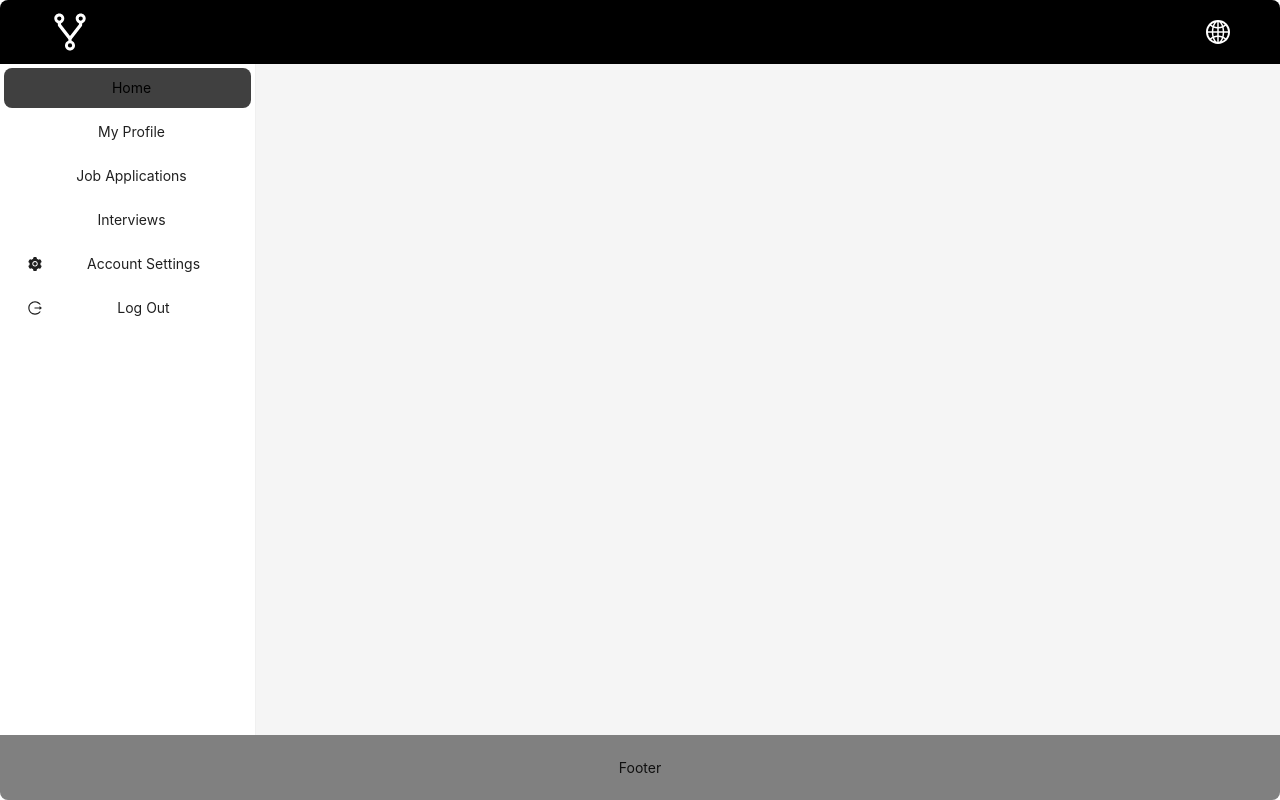
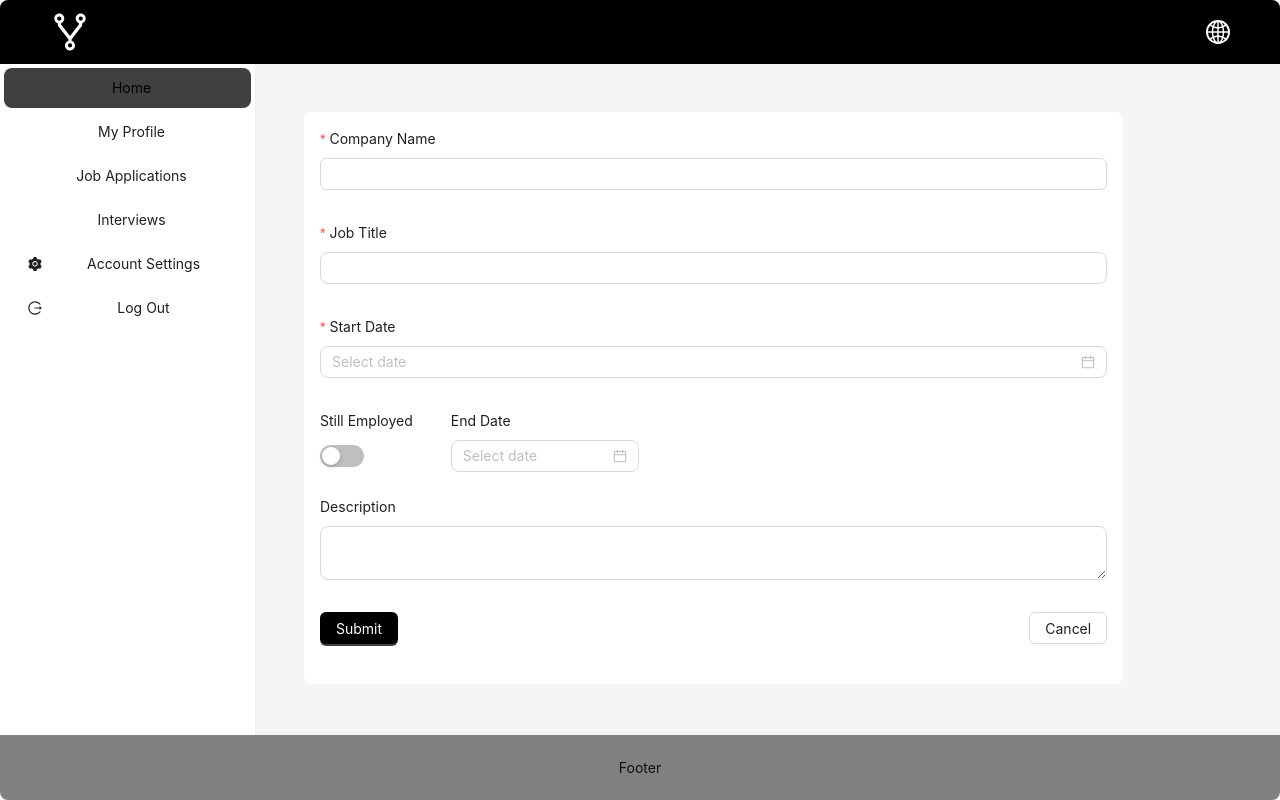
Before and after one commit to vetchium/vetchium, a React (Create React App) app in the folder web/: page /add-work-history in a window 1280 px wide. Both pictures are taken after a click on the button "Log In". Built offline with nearby package versions, Linux system fonts and the light colour scheme.

Commit message:
add work history

```diff
--- a/web/src/Styles.tsx
+++ b/web/src/Styles.tsx
@@ -57,6 +57,12 @@ export const formSelectStyle = {
   textAlign: "left" as const,
 };
 
+export const formTextAreaStyle = {
+  width: "100%",
+  borderRadius: "8px",
+  rows: 10,
+};
+
 export const formRadioStyle = {
   width: "100%",
   textAlign: "left" as const,
--- a/web/src/components/Router.tsx
+++ b/web/src/components/Router.tsx
@@ -1,11 +1,14 @@
 import { Routes, Route } from "react-router-dom";
 import Dashboard from "../pages/Dashboard";
 import MyProfile from "../pages/MyProfile";
+import AddWorkHistory from "../pages/AddWorkHistory";
+
 function Router() {
   return (
     <Routes>
       <Route path="/home" element={<Dashboard />} />
       <Route path="/my-profile" element={<MyProfile />} />
+      <Route path="/add-work-history" element={<AddWorkHistory />} />
     </Routes>
   );
 }
--- a/web/src/components/WorkHistory.tsx
+++ b/web/src/components/WorkHistory.tsx
@@ -1,4 +1,7 @@
-import { Flex, Image, List, Typography } from "antd";
+import { PlusCircleTwoTone } from "@ant-design/icons";
+import { Button, Flex, Image, List, Typography } from "antd";
+import { useNavigate } from "react-router-dom";
+import t from "../i18n/i18n";
 
 const data = [
   {
@@ -39,9 +42,17 @@ const data = [
 ];
 
 function WorkHistory() {
+  const navigate = useNavigate();
   return (
     <Flex vertical gap="large">
       <Typography.Title level={2}>Work History</Typography.Title>
+      <Button
+        type="primary"
+        icon={<PlusCircleTwoTone />}
+        onClick={() => navigate("/add-work-history")}
+      >
+        {t("workhistory.add")}
+      </Button>
       <List
         itemLayout="vertical"
         dataSource={data}
--- /dev/null
+++ b/web/src/forms/AddWorkHistoryForm.tsx
@@ -0,0 +1,159 @@
+import {
+  AutoComplete,
+  Button,
+  DatePicker,
+  Flex,
+  Form,
+  Input,
+  Switch,
+} from "antd";
+import {
+  formInputStyle,
+  formItemStyle,
+  formStyle,
+  formSwitchStyle,
+  formTextAreaStyle,
+} from "../Styles";
+import t from "../i18n/i18n";
+import { useNavigate } from "react-router-dom";
+
+function onFinish(values: any) {
+  console.log(values);
+}
+
+function onFinishFailed(errorInfo: any): void {
+  console.log("Form validation failed:", errorInfo);
+}
+
+function validateCompanyName(rule: any, value: any) {
+  if (value.length < 3) {
+    return Promise.reject(
+      new Error("Company name must be at least 3 characters")
+    );
+  }
+  return Promise.resolve();
+}
+
+function validateJobTitle(rule: any, value: any) {
+  if (value.length < 3) {
+    return Promise.reject(new Error("Job title must be at least 3 characters"));
+  }
+  return Promise.resolve();
+}
+
+function validateStartDate(rule: any, value: any) {
+  if (!value) {
+    return Promise.reject(new Error("Start date is required"));
+  }
+  return Promise.resolve();
+}
+
+function validateEndDate(rule: any, value: any) {
+  if (value && value.isBefore(rule.startDate)) {
+    return Promise.reject(new Error("End date must be after start date"));
+  }
+  return Promise.resolve();
+}
+
+function AddWorkHistoryForm() {
+  const navigate = useNavigate();
+
+  return (
+    <Form
+      layout="vertical"
+      onFinish={onFinish}
+      onFinishFailed={onFinishFailed}
+      style={formStyle}
+    >
+      <Form.Item
+        label={t("add_work_history_form.company_name")}
+        name="company_name"
+        rules={[{ required: true, validator: validateCompanyName }]}
+        style={formItemStyle}
+      >
+        <AutoComplete
+          style={formInputStyle}
+          options={[
+            { text: "Example Private Limited" },
+            { text: "Example Inc" },
+            { text: "Example Gmbh" },
+          ]}
+          onSearch={(searchText) => {
+            return [
+              { text: "Example Private Limited" },
+              { text: "Example Inc" },
+              { text: "Example Gmbh" },
+            ].filter((option) =>
+              option.text.toLowerCase().includes(searchText.toLowerCase())
+            );
+          }}
+        />
+      </Form.Item>
+
+      <Form.Item
+        label={t("add_work_history_form.job_title")}
+        name="job_title"
+        rules={[{ required: true, validator: validateJobTitle }]}
+        style={formItemStyle}
+      >
+        <Input style={formInputStyle} />
+      </Form.Item>
+
+      <Form.Item
+        label={t("add_work_history_form.start_date")}
+        name="start_date"
+        rules={[{ required: true, validator: validateStartDate }]}
+        style={formItemStyle}
+      >
+        <DatePicker style={formInputStyle} />
+      </Form.Item>
+
+      <Flex gap="large">
+        <Form.Item
+          label={t("add_work_history_form.still_employed")}
+          name="still_employed"
+          rules={[{ required: false }]}
+        >
+          <Switch style={formSwitchStyle} />
+        </Form.Item>
+        <Form.Item
+          label={t("add_work_history_form.end_date")}
+          name="end_date"
+          rules={[{ required: false, validator: validateEndDate }]}
+        >
+          <DatePicker style={formInputStyle} />
+        </Form.Item>
+      </Flex>
+
+      <Form.Item
+        label={t("add_work_history_form.description")}
+        name="description"
+        rules={[{ required: false }]}
+        style={formItemStyle}
+      >
+        <Input.TextArea style={formTextAreaStyle} />
+      </Form.Item>
+
+      <Flex justify="space-between">
+        <Form.Item>
+          <Button type="primary" htmlType="submit">
+            {t("add_work_history_form.submit")}
+          </Button>
+        </Form.Item>
+
+        <Form.Item>
+          <Button
+            htmlType="button"
+            onClick={() => {
+              navigate("/home");
+            }}
+          >
+            {t("add_work_history_form.cancel")}
+          </Button>
+        </Form.Item>
+      </Flex>
+    </Form>
+  );
+}
+
+export default AddWorkHistoryForm;
--- a/web/src/i18n/en/index.ts
+++ b/web/src/i18n/en/index.ts
@@ -28,4 +28,18 @@ export default {
     submit: "Sign Up",
     title: "Create an Account",
   },
+  workhistory: {
+    add: "Add Work History",
+  },
+  add_work_history_form: {
+    company_name: "Company Name",
+    cancel: "Cancel",
+    submit: "Submit",
+    job_title: "Job Title",
+    job_description: "Job Description",
+    start_date: "Start Date",
+    end_date: "End Date",
+    still_employed: "Still Employed",
+    description: "Description",
+  },
 };
--- /dev/null
+++ b/web/src/pages/AddWorkHistory.tsx
@@ -0,0 +1,7 @@
+import AddWorkHistoryForm from "../forms/AddWorkHistoryForm";
+
+function AddWorkHistory() {
+  return <AddWorkHistoryForm />;
+}
+
+export default AddWorkHistory;
```
